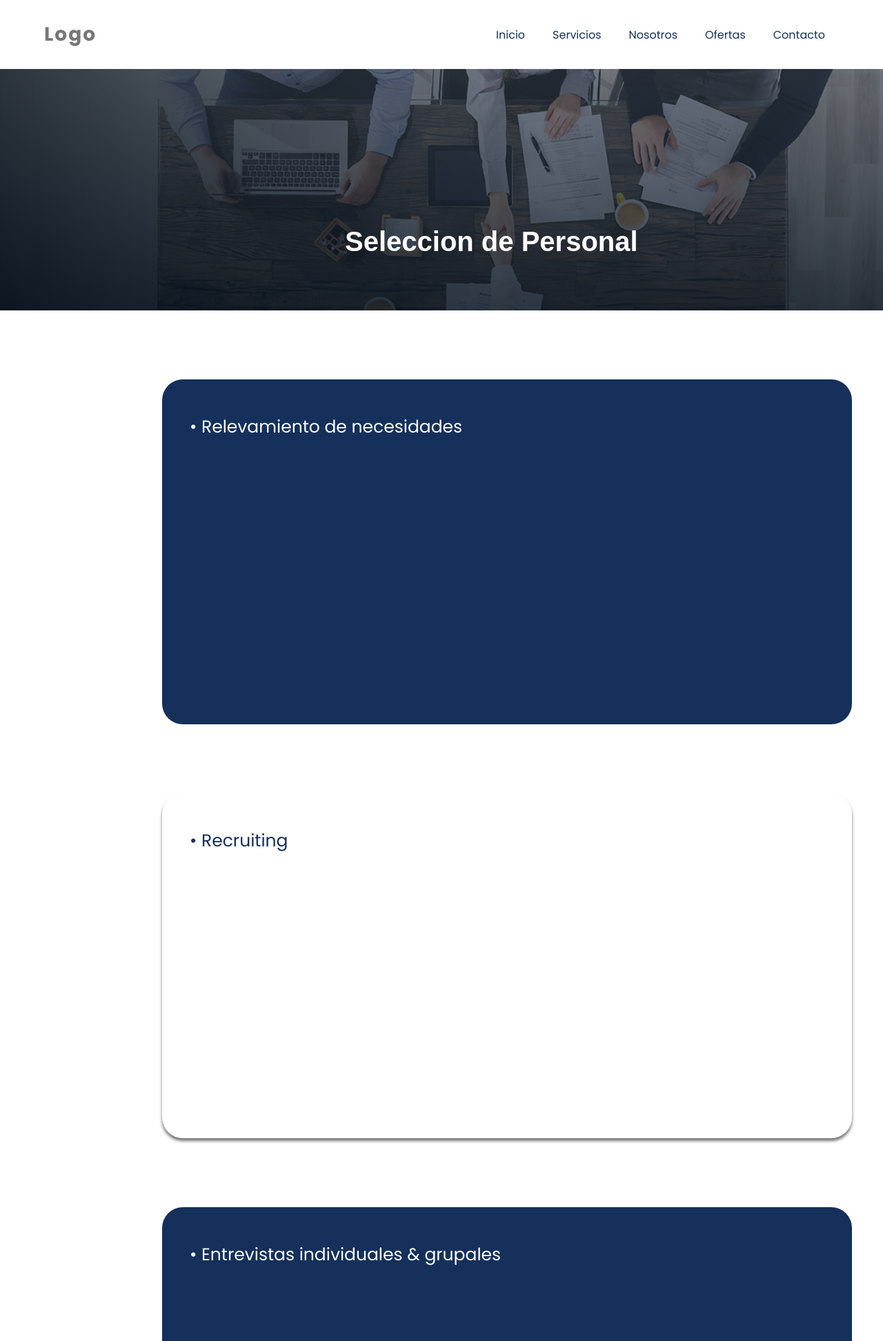
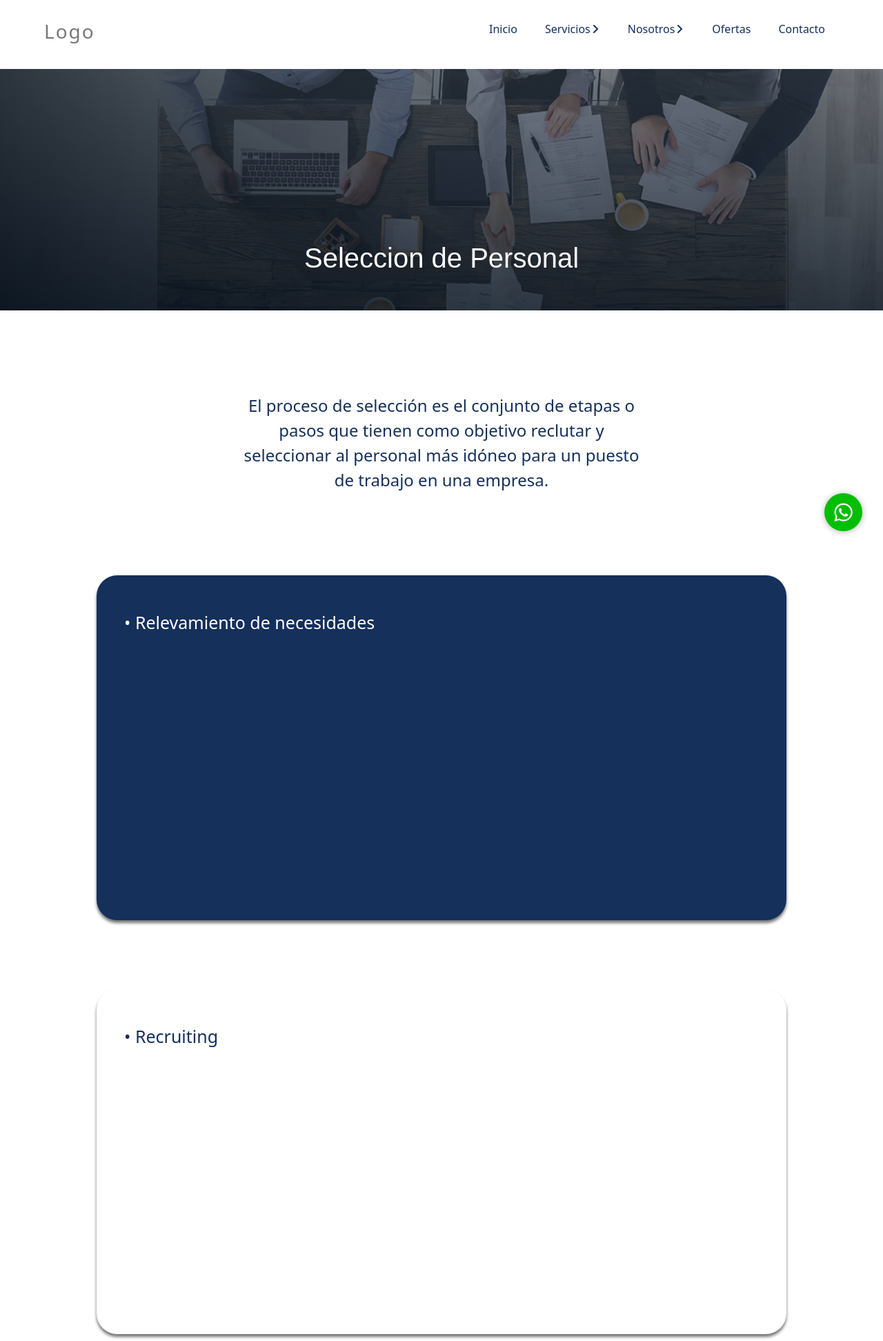
Before and after one commit to Gaby-1628/Consultora, a PHP site: page /seleccion.html in a window 1280 px wide. Shown: the top 1944 px of the page at 69% size. Run offline with PHP 8.4, Linux system fonts and the light colour scheme; some libraries are stand-ins or nearby versions.

Commit message:
se agrego codigo php para formulario y se agrego java script a la seccion de selecion

```diff
--- a/css/seleccion.css
+++ b/css/seleccion.css
@@ -115,17 +115,12 @@ header nav section h1{
     margin-top: 250px;
     font-size: 40px;
     font-family: Arial, Helvetica, sans-serif;;
+    margin: auto;
+    margin-top: 350px;
 }
-*/
 
-#seleccion-personal h1{
-    color: #14305B;
-    margin-top: 500px;
-    font-size: 30px;
-    text-align: center;
-    font-family: 'Poppins', sans-serif;
-    margin-top: 50px;
-}
+
+
 
 #revelamiento{
     background-color: #14305B;
@@ -133,9 +128,11 @@ header nav section h1{
     border-radius: 30px;
     height: 500px;
     width: 1000px;
-    margin-left: 235px;
+    align-items: center;
+    margin: auto;
     margin-top: 100px;
-    align-items: center;
+    box-shadow: 0px 4px 4px rgba(0, 0.10, 0.10, 0.55);
+
 }
 
 #revelamiento p{
@@ -150,10 +147,10 @@ header nav section h1{
     border-radius: 30px;
     height: 500px;
     width: 1000px;
-    margin-left: 235px;
-    margin-top: 100px;
     align-items: center;
     box-shadow: 0px 4px 4px rgba(0, 0.10, 0.10, 0.55);
+    margin: auto;
+    margin-top: 100px;
 }
 
 #recruiting p{
@@ -171,6 +168,9 @@ header nav section h1{
     margin-left: 235px;
     margin-top: 100px;
     align-items: center;
+    margin: auto;
+    margin-top: 100px;
+    box-shadow: 0px 4px 4px rgba(0, 0.10, 0.10, 0.55);
 }
 
 #entrevistas p{
@@ -189,6 +189,8 @@ header nav section h1{
     margin-top: 100px;
     align-items: center;
     box-shadow: 0px 4px 4px rgba(0, 0.10, 0.10, 0.55);
+    margin: auto;
+    margin-top: 100px;
 }
 
 #Psicotécnicos p{
@@ -206,6 +208,9 @@ header nav section h1{
     margin-left: 235px;
     margin-top: 100px;
     align-items: center;
+    margin: auto;
+    margin-top: 100px;
+    box-shadow: 0px 4px 4px rgba(0, 0.10, 0.10, 0.55);
 }
 
 #presentacion p{
@@ -224,6 +229,8 @@ header nav section h1{
     margin-top: 100px;
     align-items: center;
     box-shadow: 0px 4px 4px rgba(0, 0.10, 0.10, 0.55);
+    margin: auto;
+    margin-top: 100px;
 }
 
 #proceso p{
@@ -231,3 +238,38 @@ header nav section h1{
     font-size: 25px;
     padding-top: 50px;
 }
+
+#info{
+    text-align: center;
+    width: 600px;
+    margin: auto;
+    margin-top: 120px;
+    margin-bottom: 120px;
+    font-size: 24px;
+    color: #14305B;
+}
+
+
+
+.btn-wsp{
+    position: fixed;
+    width: 55px;
+    height: 55px;
+    line-height: 55px;
+    bottom: 30px;
+    right: 30px;
+    background-color: #00be03;
+    color: #fff;
+    border-radius: 50px;
+    text-align: center;
+    font-size: 30px;
+    box-shadow: 0px 1px 10px rgba(0,0,0,0.3);
+    z-index: 100;
+    transition: 0.3s;
+}
+
+.btn-wsp:hover{
+    text-decoration: none;
+    color: #00be03;
+    background-color: #fff;
+}
--- a/index.html
+++ b/index.html
@@ -9,6 +9,7 @@
     <script src="https://kit.fontawesome.com/623d2400f0.js" crossorigin="anonymous"></script>
     <link rel="stylesheet" href="css/style.css">
     <script src="js/scrollreveal.js"></script>
+    <link rel="stylesheet" href="php/contacto.php">
 </head>
 <body>
     <header>
@@ -59,7 +60,7 @@
                         <a href="#" class="menu_link">Ofertas</a>
                     </li>
                     <li class="menu_item">
-                        <a href="#" class="menu_link">Contacto</a>
+                        <a href="#contacto" class="menu_link">Contacto</a>
                     </li>
                 </ul>
             </section>
@@ -107,7 +108,7 @@
             </div>
         </section>
         <section id="contacto">
-            <form action="contacto.php" method="post">
+            <form id="form" action="contacto.php" method="post">
                 <input type="text" name="nombre" placeholder="Nombre:">
                 <input type="text" name="email" placeholder="Email:">
                 <textarea name="consulta" placeholder="Consulta:"></textarea>
--- a/js/main.js
+++ b/js/main.js
@@ -58,3 +58,42 @@ sr.reveal('.img', {
     origin: 'right',
     distance: '-100px'
 });
+
+/* --------------------- Seccion SELECCION DE PERSONAL ------------------ */
+
+sr.reveal('#info', {
+    duration: 3000,
+    origin: 'bottom',
+    distance: '-100px'
+});
+
+sr.reveal('#revelamiento-', {
+    duration: 3000,
+    origin: 'right',
+    distance: '-100px'
+});
+sr.reveal(' #recruiting-', {
+    duration: 3000,
+    origin: 'left',
+    distance: '-100px'
+});
+sr.reveal('#entrevistas-', {
+    duration: 3000,
+    origin: 'right',
+    distance: '-100px'
+});
+sr.reveal(' #Psicotécnicos-', {
+    duration: 3000,
+    origin: 'left',
+    distance: '-100px'
+});
+sr.reveal('#presentacion-', {
+    duration: 3000,
+    origin: 'right',
+    distance: '-100px'
+});
+sr.reveal(' #proceso-', {
+    duration: 3000,
+    origin: 'left',
+    distance: '-100px'
+});
--- a/seleccion.html
+++ b/seleccion.html
@@ -4,8 +4,11 @@
     <meta charset="UTF-8">
     <meta http-equiv="X-UA-Compatible" content="IE=edge">
     <meta name="viewport" content="width=device-width, initial-scale=1.0">
-    <title></title>
+    <title>Seleccion de Personal</title>
     <link rel="stylesheet" href="css/seleccion.css">
+    <script src="https://kit.fontawesome.com/623d2400f0.js" crossorigin="anonymous"></script>
+    <link href="https://cdn.jsdelivr.net/npm/bootstrap@5.3.0-alpha1/dist/css/bootstrap.min.css" rel="stylesheet" integrity="sha384-GLhlTQ8iRABdZLl6O3oVMWSktQOp6b7In1Zl3/Jr59b6EGGoI1aFkw7cmDA6j6gD" crossorigin="anonymous">
+    <script src="js/scrollreveal.js"></script>
 </head>
 <body>
     <!DOCTYPE html>
@@ -24,7 +27,7 @@
             <h1 class="menu_logo">Logo</h1>
             <ul class="menu_links">
                 <li class="menu_item">
-                    <a href="#" class="menu_link">Inicio</a>
+                    <a href="index.html" class="menu_link">Inicio</a>
                 </li>
                 <li class="menu_item menu_item--show">
                     <a href="#" class="menu_link">Servicios<i class="fa-solid fa-angle-down"></i></a>
@@ -75,6 +78,10 @@
                 <h1>Seleccion de Personal</h1>
         </section>
 
+        <section id="info">
+            <p>El proceso de selección es el conjunto de etapas o pasos que tienen como objetivo reclutar y seleccionar al personal más idóneo para un puesto de trabajo en una empresa.</p>
+        </section>
+
         <section id="revelamiento-">
             <div id="revelamiento">
                 <p>• Relevamiento de necesidades
@@ -112,8 +119,13 @@
         </section>
         <section id="proceso-">
             <div id="proceso">
-                <p>• Acompañamiento en el proceso de onboarding
-                    </p>
-
+                <p>• Acompañamiento en el proceso de onboarding</p>
+                <img src="" alt="">
+            </div>
+        </section>
+                <a href="https://api.whatsapp.com/send?phone=" class="btn-wsp" target="_blank">
+                    <i class="fa-brands fa-whatsapp"></i>
+                </a>
+                <script src="js/main.js"></script>
 </body>
 </html>
```
Also changed, not shown: php/contacto.php (added, +22 -0 lines).
